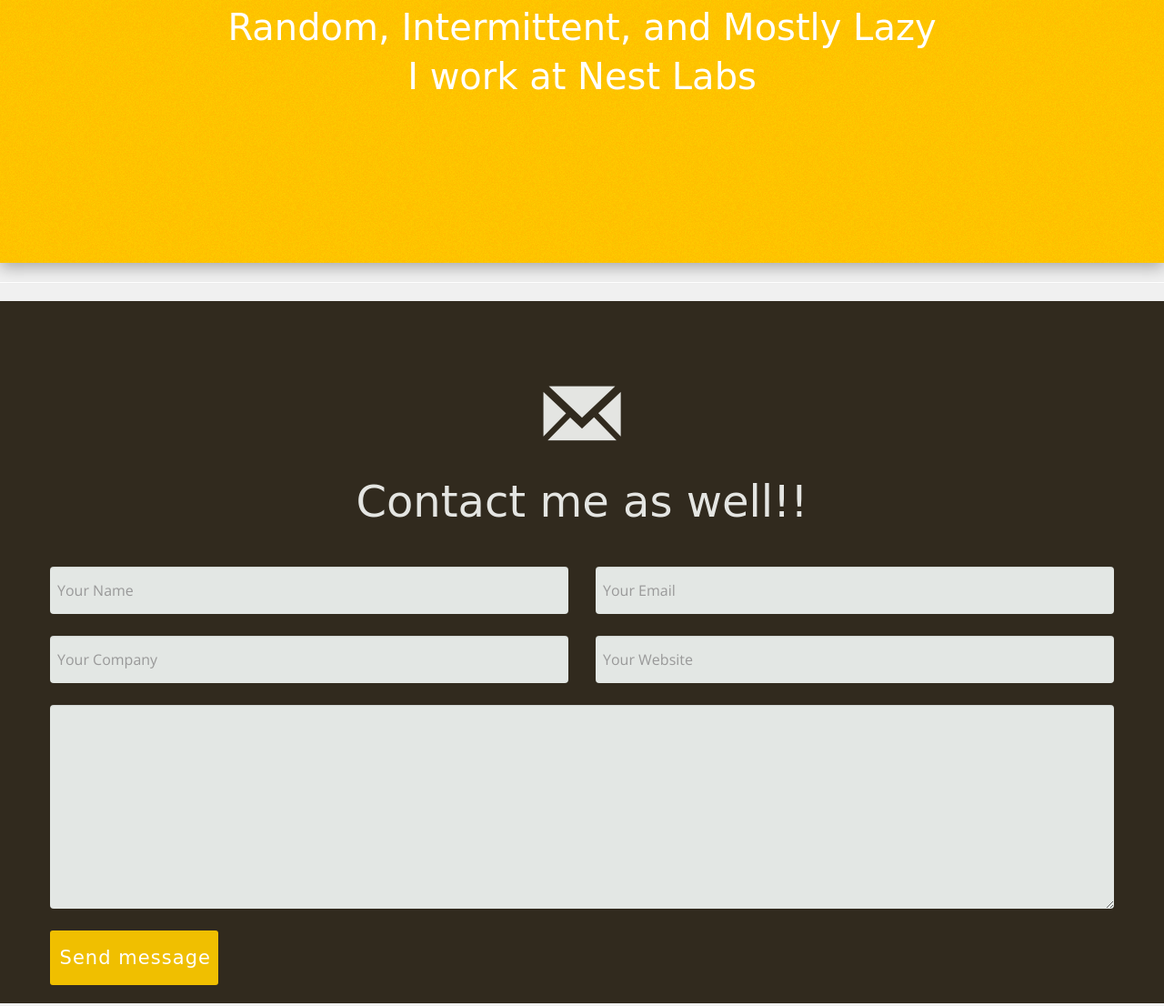
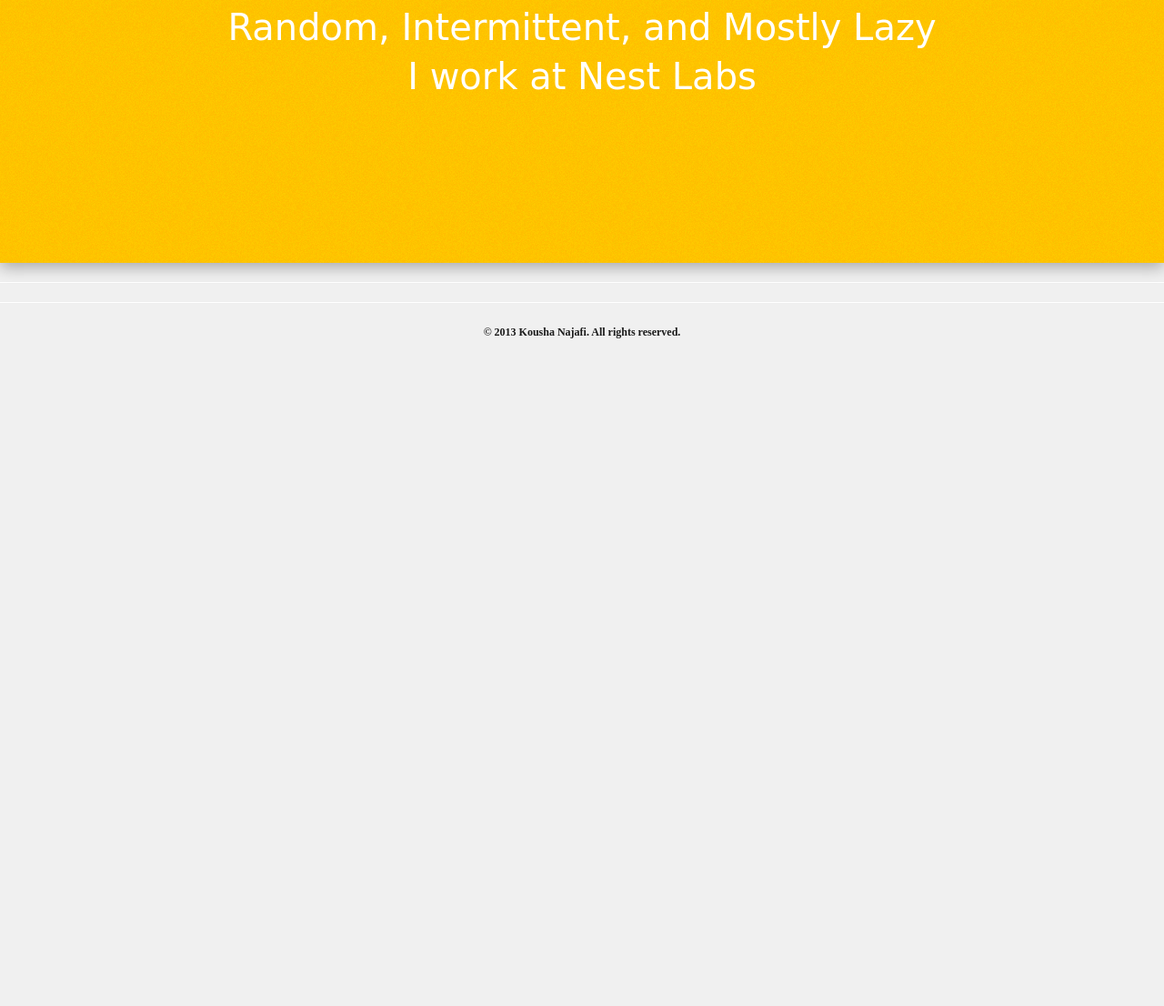
Before and after one commit to kousha/kousha.github.io, a plain HTML site: page index.html in a window 1280 px wide. Shown: the part 877-1983 px from the top of the page at 91% size. After the commit the page ends 1254 px from the top, so only its background shows below. Drawn offline with nearby package versions, Linux system fonts and the light colour scheme; a web font is replaced by a local one.

Commit message:
removed contact form for now not needed

```diff
--- a/index.html
+++ b/index.html
@@ -123,10 +123,10 @@
     </div>
     <hr>
     <!--******************** Contact Section ********************-->
-    <section id="contact" class="single-page scrollblock">
+    <!--<section id="contact" class="single-page scrollblock">
       <div class="container">
         <div class="align"><i class="icon-mail-2"></i></div>
-        <h1>Contact me as well!!</h1>
+        <h1>Contact me!</h1>
         <div class="row">
           <div class="span12">
             <div class="cform" id="theme-form">
@@ -166,7 +166,7 @@
         <!-- /.row -->
       </div>
       <!-- /.container -->
-    </section>
+    <!--</section>-->
     <hr>
     <div class="footer-wrapper">
       <div class="container">
```
